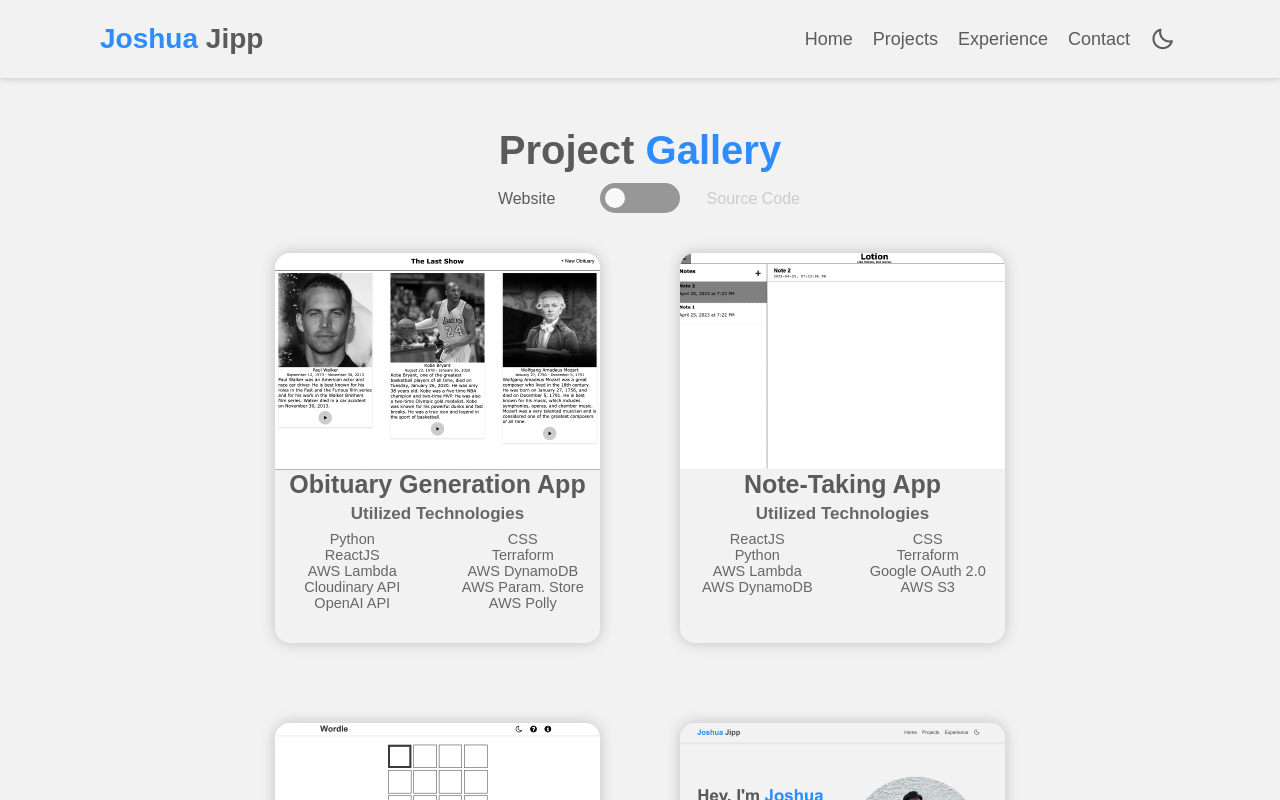
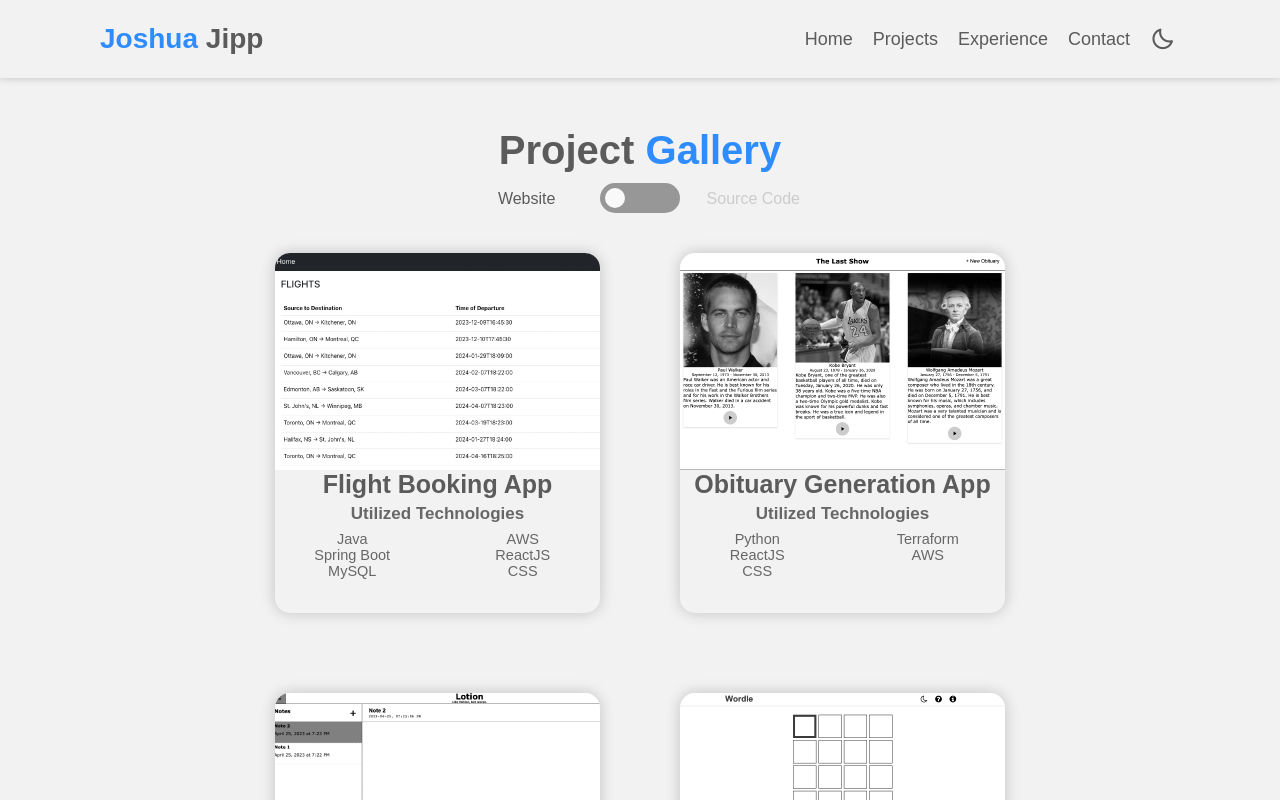
Before and after one commit to joshuajipp/portfolio_website, a React (Create React App) app: page /projects in a window 1280 px wide. Shown: the top 800 px of the page. Built offline with nearby package versions, Linux system fonts and the light colour scheme; the HTML template or start-up script is replaced by a standard one.

Commit message:
added flight project

```diff
--- a/src/ProjectList.js
+++ b/src/ProjectList.js
@@ -2,38 +2,40 @@ import wordleImg from "./images/wordle.png";
 import lotionImg from "./images/lotion.png";
 import lastShowImg from "./images/last_show.png";
 import portfolioImg from "./images/portfolio.png";
+import flightImg from "./images/flight-booking.jpg";
 export const ProjectList = [
+  {
+    name: "Flight Booking App",
+    source_url: "https://github.com/joshuajipp/airlineAPI",
+    web_url: "https://master--ensf480-flight-project-group-10.netlify.app/",
+    skills: ["Java","Spring Boot", "MySQL","AWS","ReactJS", "CSS"],
+    image: flightImg,
+  },
   {
     name: "Obituary Generation App",
     image: lastShowImg,
     skills: [
       "Python",
       "ReactJS",
-      "AWS Lambda",
-      "Cloudinary API",
-      "OpenAI API",
       "CSS",
       "Terraform",
-      "AWS DynamoDB",
-      "AWS Param. Store",
-      "AWS Polly",
+      "AWS"
     ],
 
     web_url: "https://imaginative-tulumba-a6be62.netlify.app",
     source_url: "https://github.com/joshuajipp/the-last-show.git",
   },
   {
-    name: "Note-Taking App",
+    name: "Note Taking App",
     image: lotionImg,
     skills: [
       "ReactJS",
       "Python",
-      "AWS Lambda",
-      "AWS DynamoDB",
+      "AWS",
       "CSS",
       "Terraform",
       "Google OAuth 2.0",
-      "AWS S3",
+
     ],
     web_url: "https://exquisite-hamster-0169f7.netlify.app",
     source_url: "https://github.com/joshuajipp/lotionReactApp.git",
--- a/src/styles/Projects.css
+++ b/src/styles/Projects.css
@@ -129,7 +129,7 @@ input:focus + .slider {
 .projectItem {
   border-radius: 15px;
   width: 325px;
-  height: 390px;
+  height: 360px;
   margin: 40px;
   box-shadow: 0px 0px 15px rgba(0, 0, 0, 0.2);
   text-align: center;
```
Also changed, not shown: src/images/flight-booking.jpg (added).
